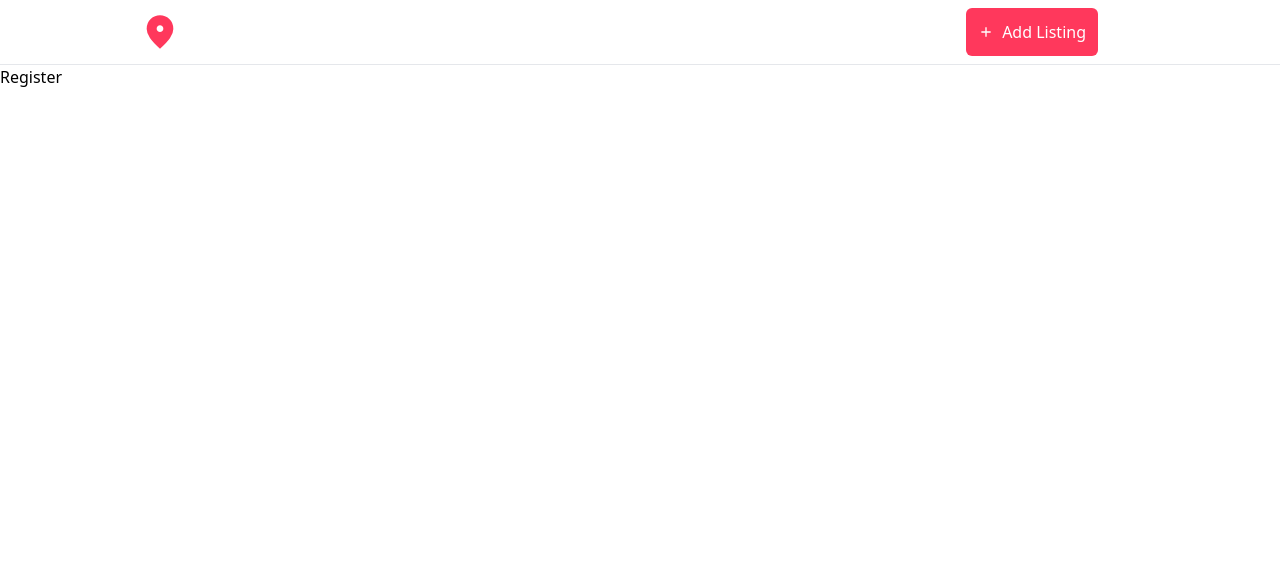
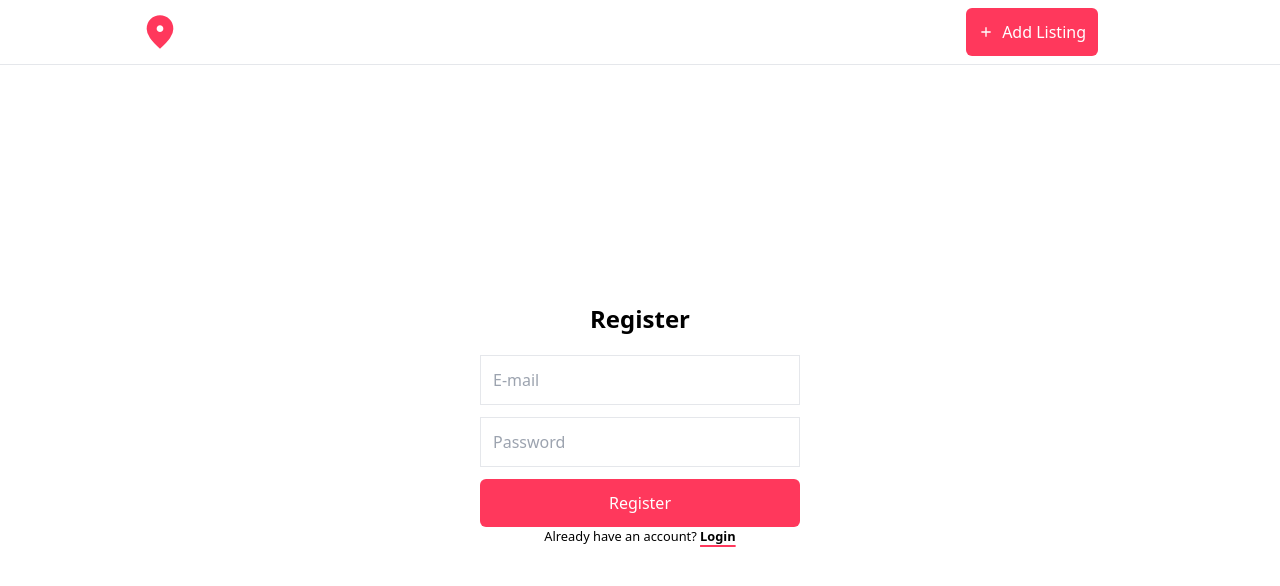
Before and after one commit to code322/booking-app, a React (Create React App) app in the folder client/: page /register in a window 1280 px wide. Shown: the top 586 px of the page. Built offline with nearby package versions, Linux system fonts and the light colour scheme; some icons are missing.

Commit message:
create a register page and style it

```diff
--- a/client/src/pages/Home/Home.tsx
+++ b/client/src/pages/Home/Home.tsx
@@ -1,5 +1,4 @@
-import Container from '../../components/Container';
-
+import Container from '../../components/Container/Container';
 function Home() {
   return (
     <Container>
--- a/client/src/pages/Register/Register.tsx
+++ b/client/src/pages/Register/Register.tsx
@@ -1,5 +1,10 @@
-function Register() {
-  return <div>Register</div>;
-}
+import AuthForm from '../../components/AuthForm/AuthForm';
+const Register = () => {
+  return (
+    <>
+      <AuthForm page='register' />
+    </>
+  );
+};
 
 export default Register;
```
